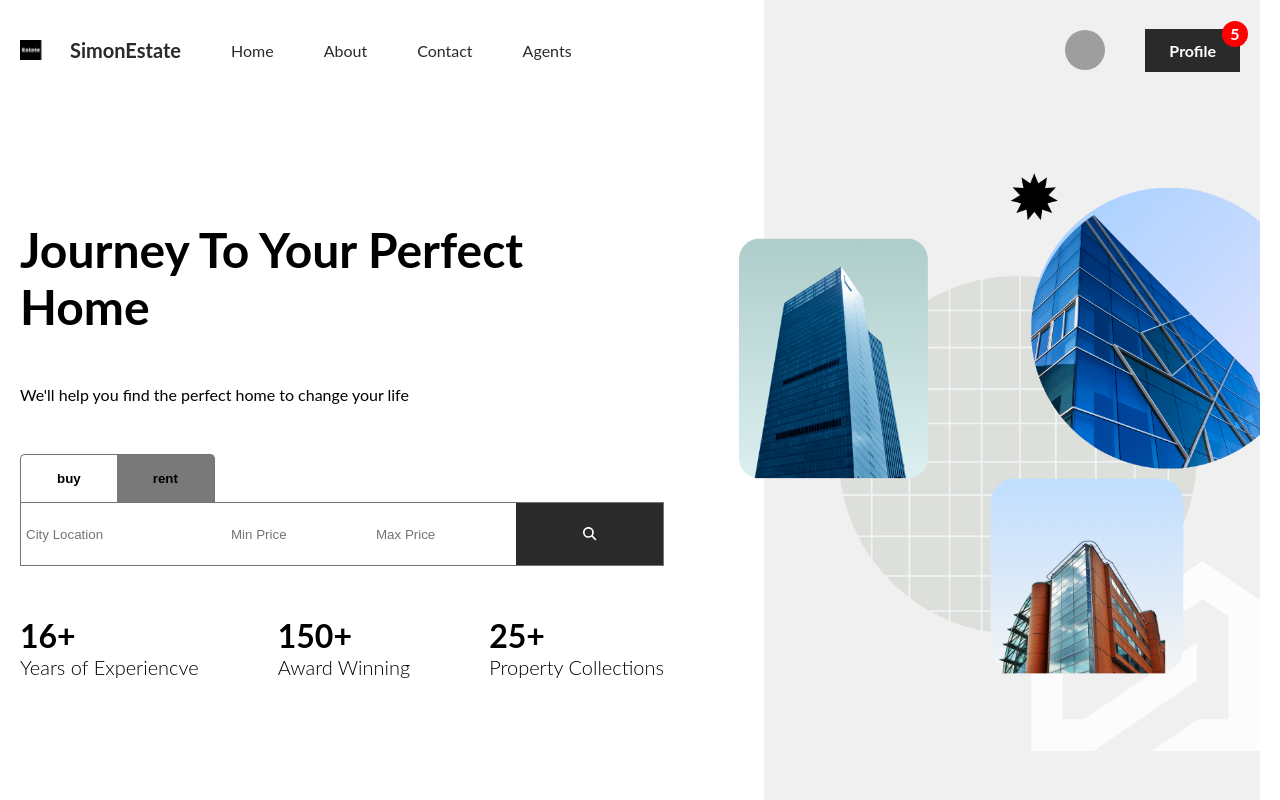
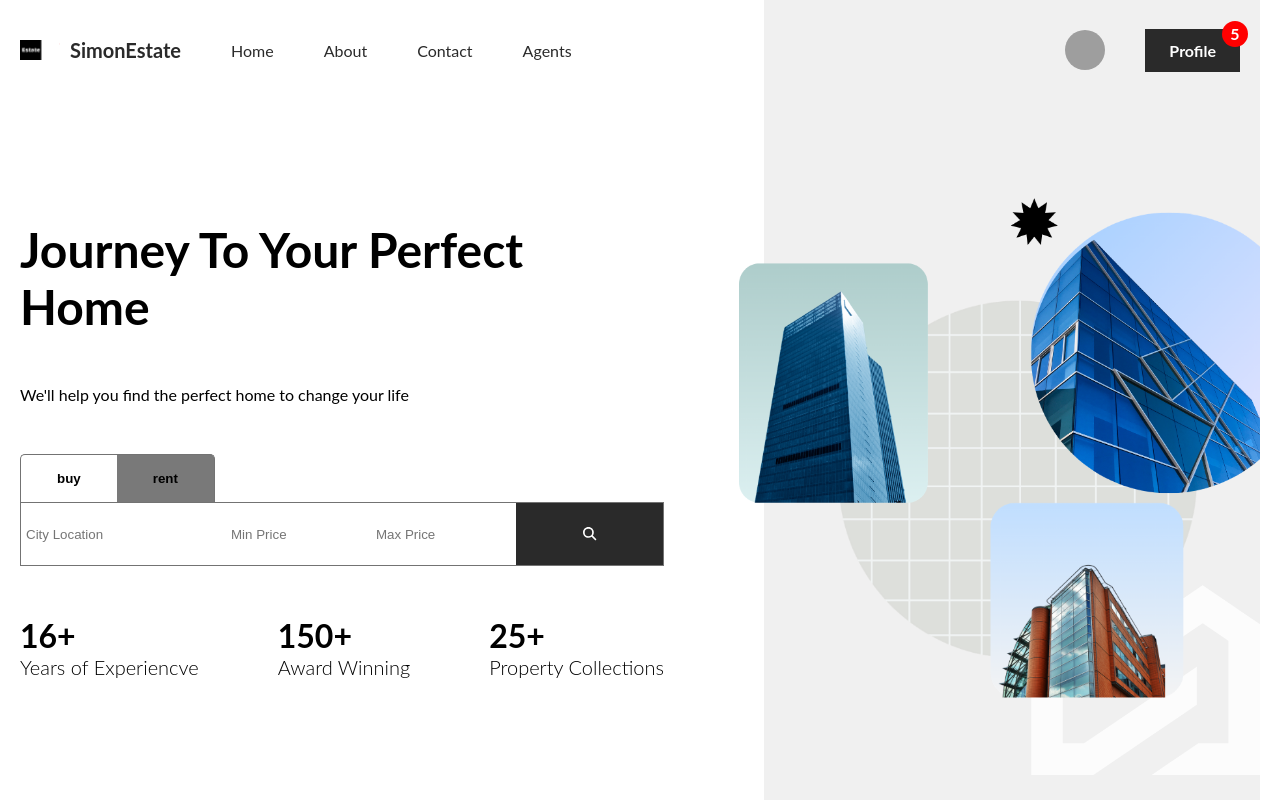
Before and after one commit to Simon1476/react-ts-realEstate-app, a React (Vite) app in the folder frontend/: page / in a window 1280 px wide. Shown: the top 800 px of the page. Built offline with nearby package versions, Linux system fonts and the light colour scheme; grey boxes are pictures that could not be loaded.

Commit message:
[FE]fix: 홈 페이지에서 Menu overflow 현상 해결

```diff
--- a/frontend/src/components/Navbar/navbar.scss
+++ b/frontend/src/components/Navbar/navbar.scss
@@ -132,15 +132,15 @@ nav{
     .menu {
       display: flex;
       flex-direction: column;
+      align-items: center;
       justify-content: center;
-      align-items: center;
+      width: 50%;
+      height: 100vh;
       position: absolute;
       top: 0;
       right: -50%;
-      width: 50%;
-      height: 100vh;
+      color: white;
       background-color: black;
-      color: white;
       transition: all 1s ease;
       font-size: 24px;
 
--- a/frontend/src/index.scss
+++ b/frontend/src/index.scss
@@ -11,4 +11,5 @@ a {
 
 body {
   font-family: "Lato", sans-serif;
+  overflow: hidden;
 }
--- a/frontend/src/pages/HomePage/homePage.scss
+++ b/frontend/src/pages/HomePage/homePage.scss
@@ -55,8 +55,10 @@
   }
   .imgContainer {
     flex: 2;
+    display: flex;
+    align-items: center;
+    position: relative;
     background-color: #F0F0F0;
-    position: relative;
 
     @include md {
       display: none;
```
